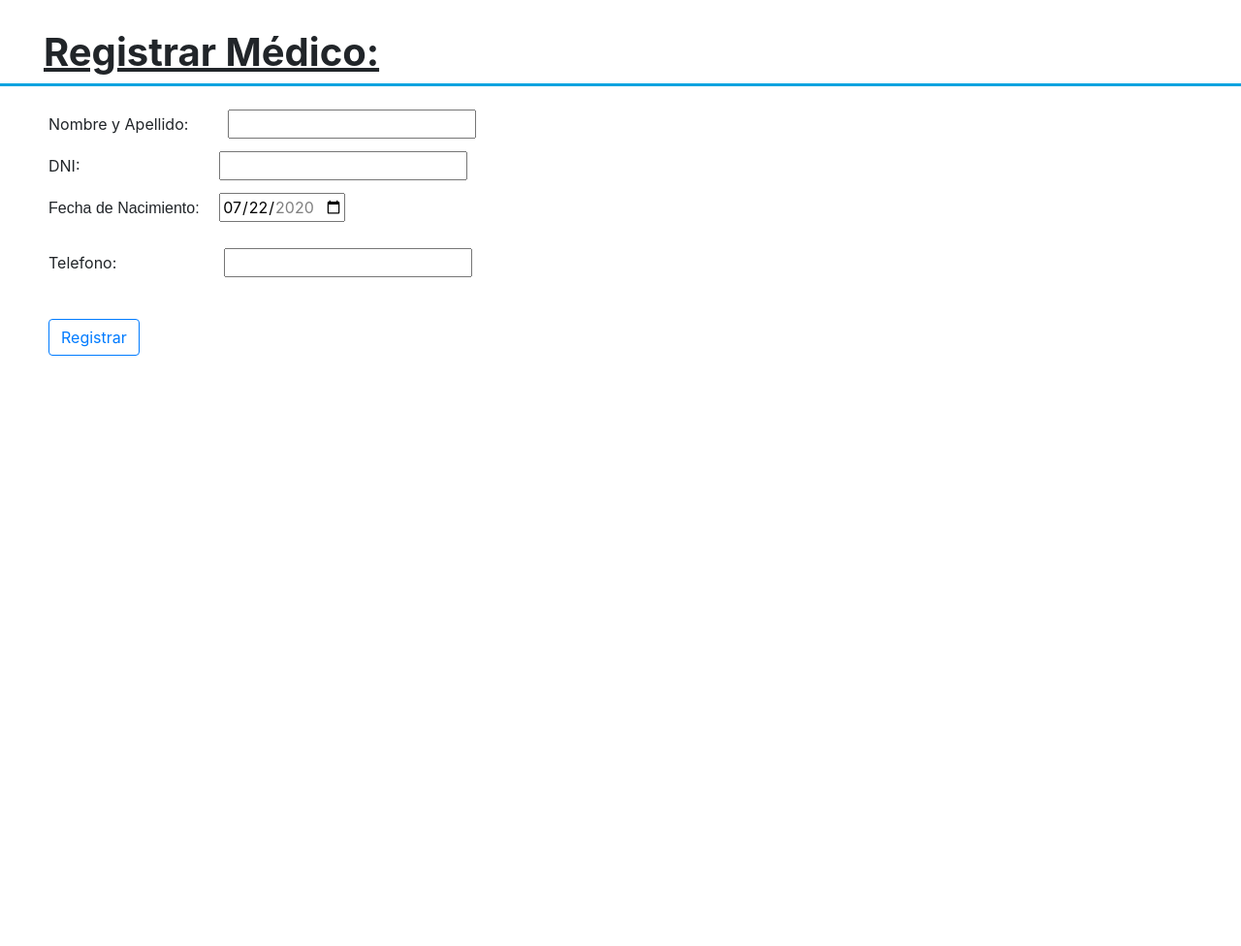
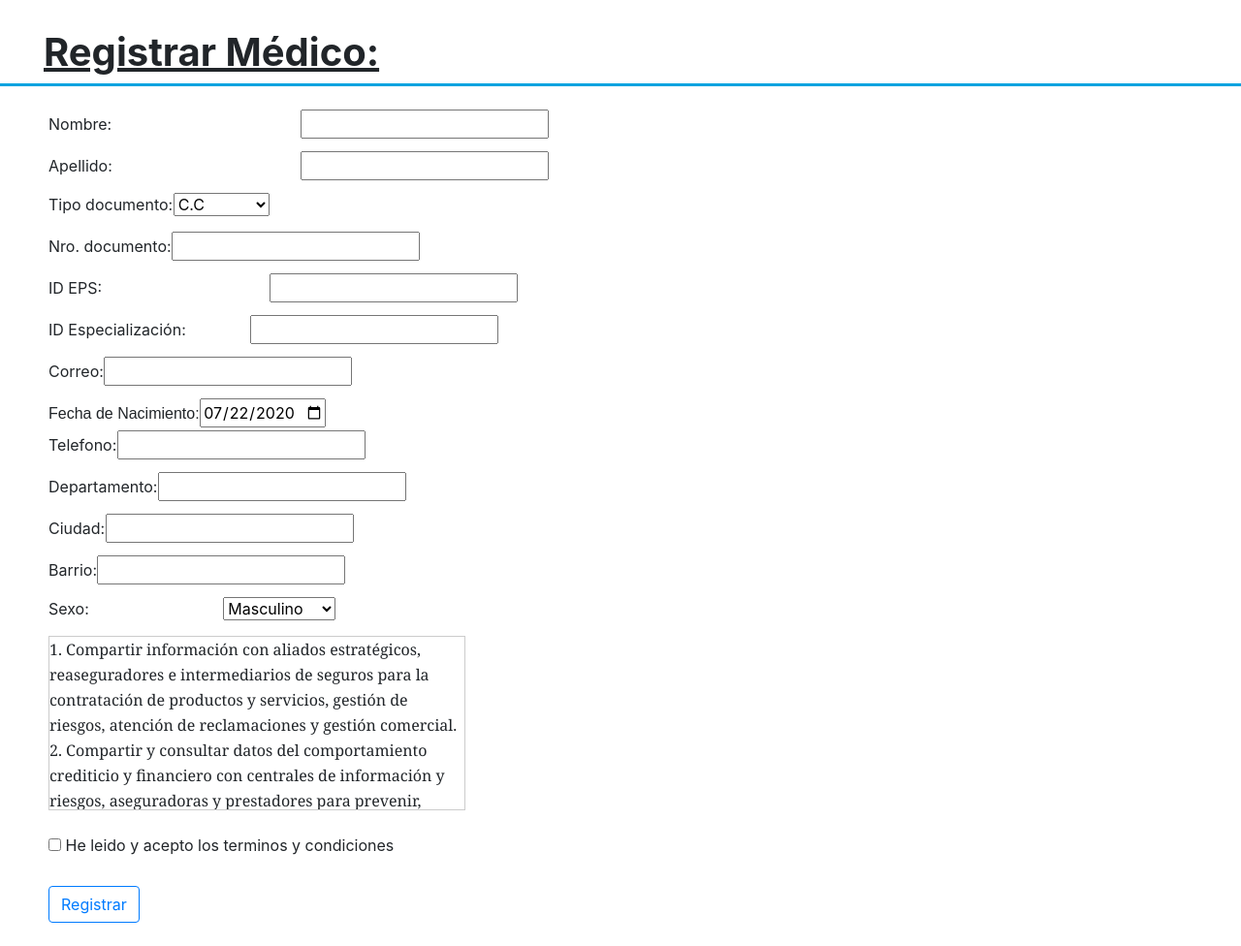
Before and after one commit to icaldasr/GranEscala_grupoA, a Flask app: template templates/registrarmedico.html in a window 1280 px wide. Shown: the whole page at 97% size. Before the commit the page ends 367 px from the top, so only its background shows below. Run offline with Flask 2, Linux system fonts and the light colour scheme; the template is opened without the code that fills it, so the values that code supplies are empty; some libraries are stand-ins or nearby versions.

Commit message:
Update registarmedico.html
le agregue todos los cambios que me habian dicho

```diff
--- a/templates/registrarmedico.html
+++ b/templates/registrarmedico.html
@@ -41,113 +41,118 @@
 
     <div class="agregarEspacioizq " >
 
-      <p class="inline-block">Nombre y Apellido:</p>
-      <input type="text" name="nombreyapellido" class=" espacioi2 inline-block ">
+      <p class="inline-block">Nombre:</p>
+      <input type="text" name="nombreyapellido" class=" center6 inline-block ">
+
+    </div>
+
+    <div class="agregarEspacioizq " >
+
+      <p class="inline-block">Apellido:</p>
+      <input type="text" name="nombreyapellido" class=" center6 inline-block ">
+
+    </div>
+
+
+    <div class="agregarEspacioizq ">
+
+
+        <p class="inline-block">Tipo documento:</p>
+
+        <select name="OS" class=" centertipo ">
+            <option value="1">C.C</option>
+            <option value="2">T.I</option>
+            <option value="3">Pasaporte</option>
+        </select>
+
+    </div>
+
+
+    <div class="agregarEspacioizq ">
+
+        <p class="inline-block">Nro. documento:</p>
+        <input type="text" name="numeroDocumento" class=" centertipo">
 
     </div>
 
 
     <div class="agregarEspacioizq " >
 
-      <p class="inline-block">DNI:</p>
-      <input type="text" name="dni" class=" center2 inline-block ">
+      <p class="inline-block">ID EPS:</p>
+      <input type="text" name="dni" class=" center8 inline-block ">
 
     </div>
 
     <div class="agregarEspacioizq " >
 
-      <label class="inline-block" for="start">Fecha de Nacimiento:</label>
+      <p class="inline-block">ID Especialización:</p>
+      <input type="text" name="dni" class=" center4 inline-block ">
 
-      <input class="inline-block espacioi" type="date" id="start" name="trip-start" value="2020-07-22" min="2020-01-01" max="2020-12-31">
+    </div>
+
+    <div class="agregarEspacioizq " >
+
+      <p class="inline-block">Correo:</p>
+      <input type="text" name="dni" class=" centercorreo inline-block ">
 
     </div>
 
 
-    &ensp;
+
+    <div class="agregarEspacioizq " >
+
+      <label class="inline-block" for="start">Fecha de Nacimiento:</label>
+
+      <input class="inline-block centerfecha" type="date" id="start" name="trip-start" value="2020-07-22" min="1900-01-01" max="2020-12-31">
+
+    </div>
 
 
     <div class="agregarEspacioizq " >
 
       <p class="inline-block">Telefono:</p>
-      <input type="text" name="tel" class=" espacio-tel inline-block ">
+      <input type="text" name="tel" class=" espacio-telm inline-block ">
+
+    </div>
+
+
+    <div class="agregarEspacioizq">
+        <p class="inline-block">Departamento:</p>
+        <input type="text" name="departamento" class=" espaciodpto inline-block">
+
+    </div>
+
+
+    <div class="agregarEspacioizq">
+        <p class="inline-block">Ciudad:</p>
+        <input type="text" name="ciudad" class=" centerciudad inline-block ">
+
+    </div>
+
+
+    <div class="agregarEspacioizq">
+        <p class="inline-block">Barrio:</p>
+        <input type="text" name="barrio" class=" centerbarrio inline-block ">
+
+    </div>
+
+
+    <div class="agregarEspacioizq " >
+
+      <p class="inline-block">Sexo:</p>
+      <select name="OS" class=" espacio-sexo inline-block  ">
+            <option value="1">Masculino</option>
+            <option value="2">Femenino</option>
+            <option value="3">Transformer</option>
+        </select>
 
     </div>
 
 
 
 
-    <!-- <div >
 
-        NUMERO DE DOCUMENTO:  &emsp; <input type="text" name="numeroDocumento" class=" center4 ">
-
-    </div>
-
-    &ensp;
-
-    <div >
-        DEPARTAMENTO:  &emsp; <input type="text" name="departamento" class=" center5 ">
-
-    </div>
-
-    &ensp;
-
-    <div >
-        CIUDAD:  &emsp; <input type="text" name="ciudad" class=" center6 ">
-
-    </div>
-
-    &ensp;
-
-    <div >
-        BARRIO:  &emsp; <input type="text" name="barrio" class=" center7 ">
-
-    </div>
-
-    &ensp;
-
-    <div >
-        TELEFONO:  &emsp; <input type="text" name="telefono" class=" center8 ">
-
-    </div>
-
-    &ensp;
-
-    <div >
-        EDAD:  &emsp; <input type="text" name="edad" class=" center9 ">
-
-    </div>
-
-    &ensp;
-
-    <div >
-        GENERO:  &emsp; <input type="text" name="genero" class=" center10 ">
-
-    </div>
-
-    &ensp;
-
-    <div >
-        CORREO ELECTRONICO:  &emsp; <input type="text" name="correo" class=" center11 ">
-
-    </div>
-
-    &ensp;
-
-    <div >
-        CONTRASEÑA:  &emsp; <input type="text" name="contrasena" class=" center12 ">
-
-    </div>
-
-    &ensp;
-
-    <div >
-        VERIFICAR CONTRASEÑA:  &emsp; <input type="text" name="contrasenaVerificada" class=" center13 ">
-
-    </div>
-
-    &ensp;
-
-    <div style="height:180px;width:400px;border:1px solid #ccc;font:16px/26px Georgia, Garamond, Serif;overflow:auto;" >
+    <div class="agregarEspacioizq"style="height:180px;width:430px;border:1px solid #ccc;font:16px/26px Georgia, Garamond, Serif;overflow:auto; " align="left" >
 
 1. Compartir información con aliados estratégicos, reaseguradores e intermediarios de seguros para la contratación de productos y servicios, gestión de riesgos, atención de reclamaciones y gestión comercial.
 
@@ -199,13 +204,12 @@ Otras finalidades
 
     &ensp;
 
-    <div>
+    <div class="agregarEspacioizq">
 
      <input type="checkbox" name="terminos" value="term"> He leido y acepto los terminos y condiciones<br>
 
     </div>
 
-    &ensp; -->
 
     <div class="agregarEspacioizq espacio-arriba">
 
```
